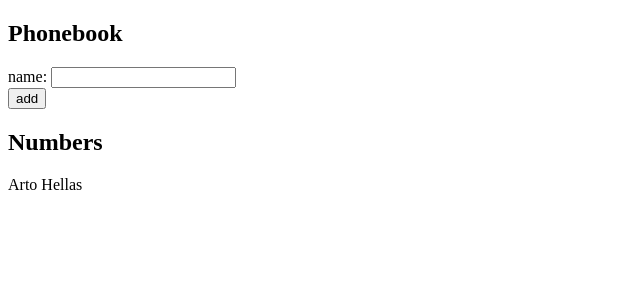
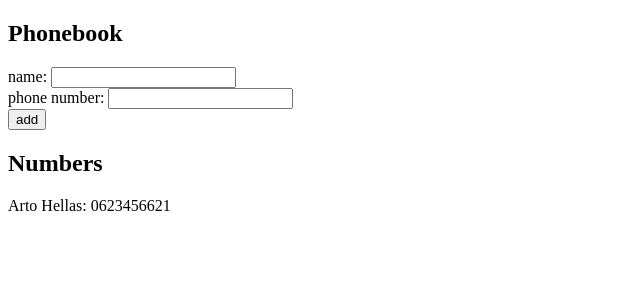
Before and after one commit to mickeybeurskens/fullstackopen-course, a React (Create React App) app in the folder part2/phone_book/: page / in a window 1280 px wide. Shown: the top 300 px of the page, without its empty margins (0-640 px from the left). Built offline with nearby package versions, Linux system fonts and the light colour scheme.

Commit message:
Add exercise 2.8

```diff
--- a/part2/phone_book/src/App.js
+++ b/part2/phone_book/src/App.js
@@ -1,19 +1,23 @@
 import React, { useState } from 'react'
 
-const ShowPerson = ({name}) => <p>{name}</p>
+const ShowPerson = ({person}) => <p>{person.name}: {person.number}</p>
 
 const ShowPeople = ({persons}) => {
   return <>
-    {persons.map(person => <ShowPerson key={person.name} name={person.name}/>)}
+    {persons.map(person => <ShowPerson key={person.name} person={person}/>)}
   </>
 }
 
 
 const App = () => {
   const [persons, setPersons] = useState([
-    { name: 'Arto Hellas' }
+    {
+      name: 'Arto Hellas',
+      number: '0623456621'
+    }
   ])
   const [newName, setNewName] = useState('')
+  const [newNumber, setNewNumber] = useState('')
 
   const AddPerson = (event) => {
     event.preventDefault()
@@ -23,20 +27,21 @@ const App = () => {
     }
 
     const newPerson = {
-      name: newName
+      name: newName,
+      number: newNumber
     }
     setPersons(persons.concat(newPerson))
   }
 
-  const handleNameInputChange = (event) => setNewName(event.target.value)
+  const handleNameInput = (event) => setNewName(event.target.value)
+  const handleNumberInput = (event) => setNewNumber(event.target.value)
 
   return (
     <div>
       <h2>Phonebook</h2>
       <form onSubmit={AddPerson}>
-        <div>
-          name: <input value={newName} onChange={handleNameInputChange}/>
-        </div>
+        <div>name: <input value={newName} onChange={handleNameInput}/></div>
+        <div>phone number: <input value={newNumber} onChange={handleNumberInput}/></div>
         <div>
           <button type="submit">add</button>
         </div>
```
